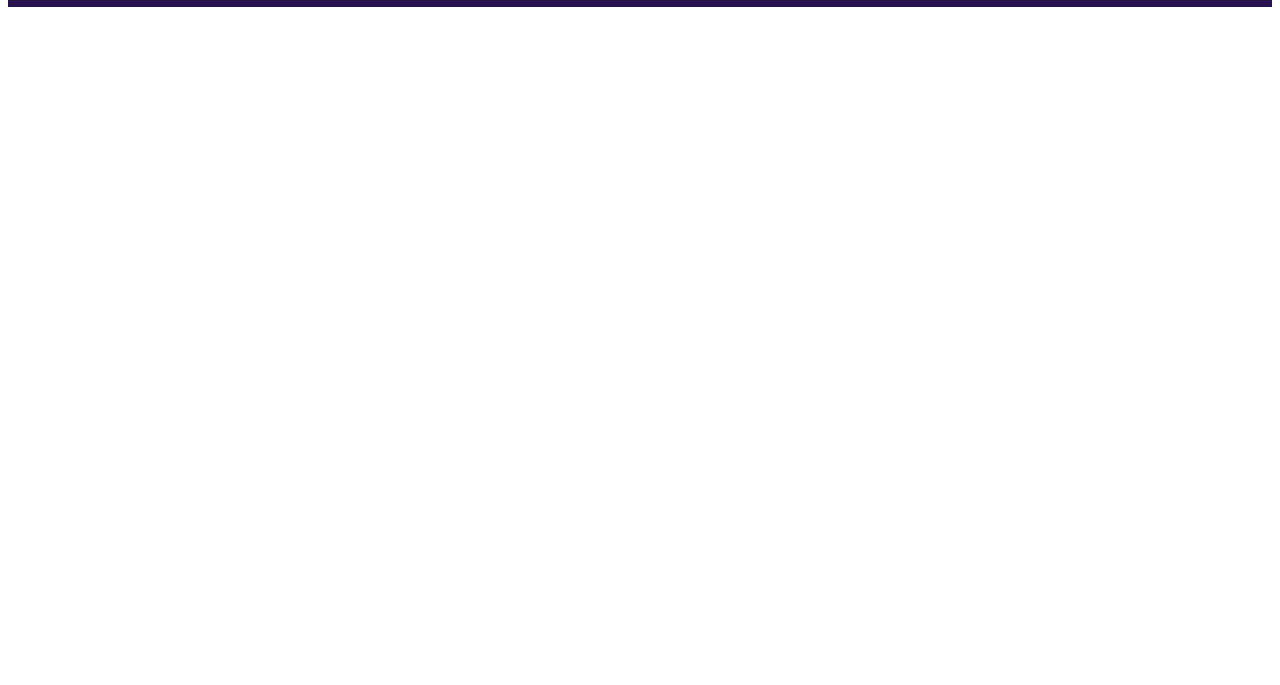
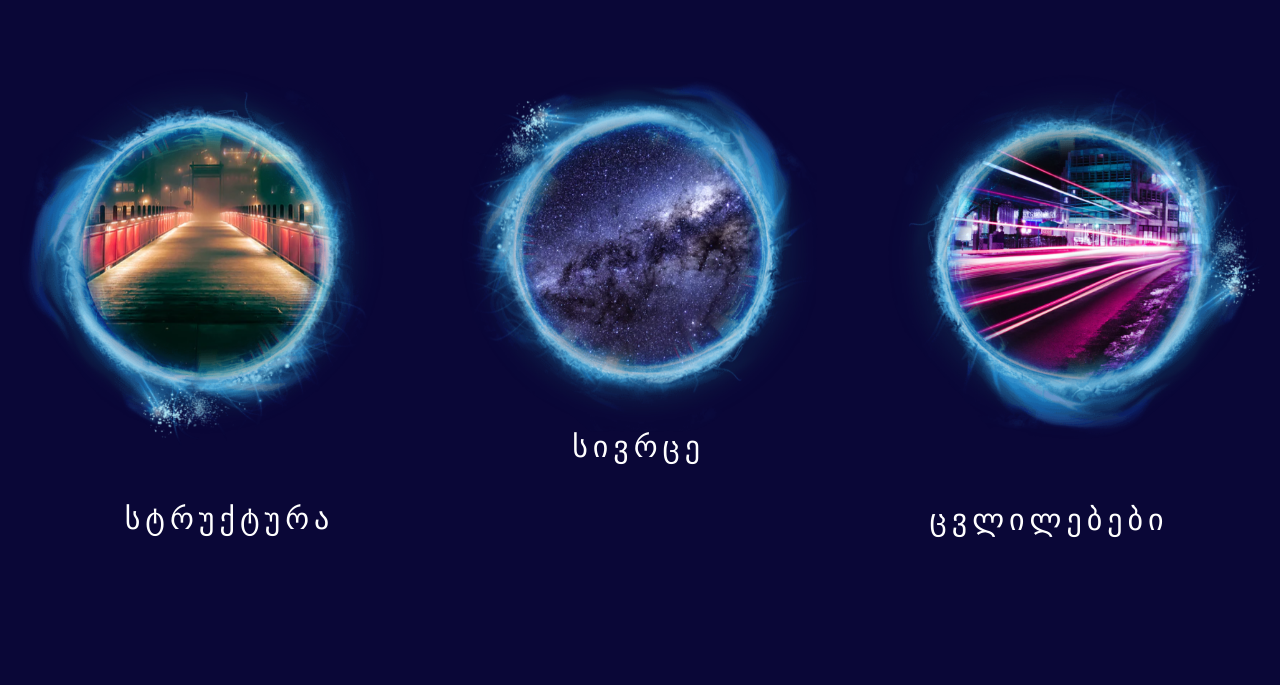
Before and after one commit to davidunilab/davidunilab.wwm, a PHP site: page / in a window 1280 px wide. Shown: the part 701-1386 px from the top of the page. Before the commit the page ends 708 px from the top, so only its background shows below. Run offline with PHP 8.4, Linux system fonts and the light colour scheme; some web fonts are replaced; grey boxes are pictures that could not be loaded.

Commit message:
added main page

```diff
--- a/css/style.css
+++ b/css/style.css
@@ -1,24 +1,69 @@
+/* http://meyerweb.com/eric/tools/css/reset/
+   v2.0 | 20110126
+   License: none (public domain)
+*/
+html, body, div, span, applet, object, iframe, h1, h2, h3, h4, h5, h6, p, blockquote, pre, a, abbr, acronym, address, big, cite, code, del, dfn, em, img, ins, kbd, q, s, samp, small, strike, strong, sub, sup, tt, var, b, u, i, center, dl, dt, dd, ol, ul, li, fieldset, form, label, legend, table, caption, tbody, tfoot, thead, tr, th, td, article, aside, canvas, details, embed, figure, figcaption, footer, header, hgroup, menu, nav, output, ruby, section, summary, time, mark, audio, video {
+  margin: 0;
+  padding: 0;
+  border: 0;
+  font-size: 100%;
+  font: inherit;
+  vertical-align: baseline;
+}
+
+/* HTML5 display-role reset for older browsers */
+article, aside, details, figcaption, figure, footer, header, hgroup, menu, nav, section {
+  display: block;
+}
+
+body {
+  line-height: 1;
+}
+
+ol, ul {
+  list-style: none;
+}
+
+blockquote, q {
+  quotes: none;
+}
+
+blockquote:before, blockquote:after {
+  content: '';
+  content: none;
+}
+
+q:before, q:after {
+  content: '';
+  content: none;
+}
+
+table {
+  border-collapse: collapse;
+  border-spacing: 0;
+}
+
 .container {
   max-width: 1440px;
   margin: 0 auto;
   position: relative;
 }
 
-li {
-  list-style: none;
+body {
+  font-family: "BPG Glaho Bold", sans-serif;
 }
 
 .background {
   position: relative;
-  background-image: -webkit-gradient(linear, left top, left bottom, from(rgba(70, 50, 80, 0.3)), to(#281350)), url(https://images.unsplash.com/photo-1518066000714-58c45f1a2c0a?ixid=MnwxMjA3fDB8MHxwaG90by1wYWdlfHx8fGVufDB8fHx8&ixlib=rb-1.2.1&auto=format&fit=crop&w=1050&q=80);
-  background-image: linear-gradient(to bottom, rgba(70, 50, 80, 0.3), #281350), url(https://images.unsplash.com/photo-1518066000714-58c45f1a2c0a?ixid=MnwxMjA3fDB8MHxwaG90by1wYWdlfHx8fGVufDB8fHx8&ixlib=rb-1.2.1&auto=format&fit=crop&w=1050&q=80);
+  background-image: -webkit-gradient(linear, left top, left bottom, from(rgba(70, 50, 80, 0.3)), to(#0a0737)), url(https://images.unsplash.com/photo-1518066000714-58c45f1a2c0a?ixid=MnwxMjA3fDB8MHxwaG90by1wYWdlfHx8fGVufDB8fHx8&ixlib=rb-1.2.1&auto=format&fit=crop&w=1050&q=80);
+  background-image: linear-gradient(to bottom, rgba(70, 50, 80, 0.3), #0a0737), url(https://images.unsplash.com/photo-1518066000714-58c45f1a2c0a?ixid=MnwxMjA3fDB8MHxwaG90by1wYWdlfHx8fGVufDB8fHx8&ixlib=rb-1.2.1&auto=format&fit=crop&w=1050&q=80);
   background-size: cover;
   width: 100%;
   height: 700px;
 }
 
 header {
-  z-index: 1;
+  z-index: 21;
 }
 
 header nav {
@@ -54,14 +99,55 @@ header nav .profile {
 }
 
 header .site_name {
+  font-size: 72px;
+  letter-spacing: 12px;
   position: absolute;
-  top: 40%;
+  top: 50%;
   right: 50%;
   -webkit-transform: translate(50%, -50%);
           transform: translate(50%, -50%);
-  font-size: 72px;
   color: white;
   text-align: center;
+  line-height: 150px;
   width: 550px;
 }
+
+.portals {
+  display: -webkit-box;
+  display: -ms-flexbox;
+  display: flex;
+  -webkit-box-pack: space-evenly;
+      -ms-flex-pack: space-evenly;
+          justify-content: space-evenly;
+  min-height: 400px;
+  background-color: #0a0737;
+  padding-bottom: 150px;
+}
+
+.portals div {
+  display: -webkit-box;
+  display: -ms-flexbox;
+  display: flex;
+  -webkit-box-pack: center;
+      -ms-flex-pack: center;
+          justify-content: center;
+  -webkit-box-align: center;
+      -ms-flex-align: center;
+          align-items: center;
+  -webkit-box-orient: vertical;
+  -webkit-box-direction: normal;
+      -ms-flex-direction: column;
+          flex-direction: column;
+}
+
+.portals div img {
+  width: 100%;
+}
+
+.portals div a {
+  color: white;
+  text-decoration: none;
+  font-size: 30px;
+  letter-spacing: 5px;
+}
 /*# sourceMappingURL=style.css.map */
--- a/index.html
+++ b/index.html
@@ -1,14 +1,21 @@
 <html lang="en">
+
 <head>
   <meta charset="UTF-8">
-    <meta http-equiv="X-UA-Compatible" content="IE=edge">
-    <meta name="viewport" content="width=device-width, initial-scale=1.0">
+  <meta http-equiv="X-UA-Compatible"
+    content="IE=edge">
+  <meta name="viewport"
+    content="width=device-width, initial-scale=1.0">
   <title>Wonder Wonder Of Mathematics</title>
   <link rel="stylesheet" href="css/style.css">
+  <link rel="stylesheet"
+    href="//cdn.web-fonts.ge/fonts/bpg-glaho-bold/css/bpg-glaho-bold.min.css">
 </head>
+
 <body>
 
-    <header class='container'>
+  <header>
+    <div class='container'>
       <div class='background'></div>
       <nav>
         <div class='logo'>
@@ -33,10 +40,30 @@
             <a>საიტის რუკა</a>
           </li>
         </ul>
-          <img class='profile' src='images/profile.svg'>
+        <img class='profile'
+          src='images/profile.svg'>
       </nav>
-        <div class='site_name'>Wonder World of Mathematics</div>
+      <div class='site_name'>მათემატიკის საოცარი
+        სამყარო</div>
+    </div>
   </header>
+  <div class="container">
+    <section class="portals">
+      <div>
+        <img src="images/structure_portal.png" alt="structure_portal">
+        <a href="structure.html">სტრუქტურა</a>
+      </div>
+      <div>
+        <img src="images/space_portal.png" alt="space_portal">
+        <a href="space.html">სივრცე</a>
+      </div>
+      <div>
+        <img src="images/change_portal.png" alt="change_portal">
+        <a href="change.html">ცვლილებები</a>
+      </div>
+    </section>
+  </div>
 
 </body>
+
 </html>
--- /dev/null
+++ b/scss/_reset.scss
@@ -0,0 +1,40 @@
+/* http://meyerweb.com/eric/tools/css/reset/
+   v2.0 | 20110126
+   License: none (public domain)
+*/
+
+html, body, div, span, applet, object, iframe, h1, h2, h3, h4, h5, h6, p, blockquote, pre, a, abbr, acronym, address, big, cite, code, del, dfn, em, img, ins, kbd, q, s, samp, small, strike, strong, sub, sup, tt, var, b, u, i, center, dl, dt, dd, ol, ul, li, fieldset, form, label, legend, table, caption, tbody, tfoot, thead, tr, th, td, article, aside, canvas, details, embed, figure, figcaption, footer, header, hgroup, menu, nav, output, ruby, section, summary, time, mark, audio, video {
+    margin: 0;
+    padding: 0;
+    border: 0;
+    font-size: 100%;
+    font: inherit;
+    vertical-align: baseline; }
+
+  /* HTML5 display-role reset for older browsers */
+
+  article, aside, details, figcaption, figure, footer, header, hgroup, menu, nav, section {
+    display: block; }
+
+  body {
+    line-height: 1; }
+
+  ol, ul {
+    list-style: none; }
+
+  blockquote, q {
+    quotes: none; }
+
+  blockquote {
+    &:before, &:after {
+      content: '';
+      content: none; } }
+
+  q {
+    &:before, &:after {
+      content: '';
+      content: none; } }
+
+  table {
+    border-collapse: collapse;
+    border-spacing: 0; }
--- /dev/null
+++ b/scss/_vars.scss
@@ -0,0 +1,3 @@
+$white: white;
+$gradientStart:rgba(70, 50, 80, 0.3);
+$gradientEnd: rgba(10, 7, 55, 1);
--- a/css/style.scss
+++ b/scss/style.scss
@@ -1,17 +1,19 @@
+@import "./vars";
+@import "./reset";
 .container {
     max-width: 1440px;
     margin: 0 auto;
     position: relative;
   }
-  li {
-    list-style: none;
-  }
+body{
+  font-family: "BPG Glaho Bold", sans-serif;
+}
   .background {
     position: relative;
     background-image: linear-gradient(
         to bottom,
-        rgba(70, 50, 80, 0.3),
-        rgba(40, 19, 80, 100)
+        $gradientStart,
+        $gradientEnd
       ),
       url(https://images.unsplash.com/photo-1518066000714-58c45f1a2c0a?ixid=MnwxMjA3fDB8MHxwaG90by1wYWdlfHx8fGVufDB8fHx8&ixlib=rb-1.2.1&auto=format&fit=crop&w=1050&q=80);
     background-size: cover;
@@ -19,7 +21,7 @@
     height: 700px;
   }
   header {
-    z-index: 1;
+    z-index: 21;
     nav {
       position: absolute;
       top: 0;
@@ -32,7 +34,7 @@
         li {
           margin-right: 20px;
           a {
-            color: white;
+            color: $white;
           }
         }
       }
@@ -41,13 +43,38 @@
       }
     }
     .site_name {
+      font-size: 72px;
+      letter-spacing: 12px;
       position: absolute;
-      top: 40%;
+      top: 50%;
       right: 50%;
       transform: translate(50%, -50%);
-      font-size: 72px;
-      color: white;
+      color: $white;
       text-align: center;
+      line-height: 150px;
       width: 550px;
     }
   }
+
+  .portals{
+    display: flex;
+    justify-content: space-evenly;
+    min-height:400px;
+    background-color: $gradientEnd;
+    padding-bottom: 150px;
+    div{
+      display: flex;
+      justify-content: center;
+      align-items: center;
+      flex-direction: column;
+      img{
+        width:100%;
+      }
+      a{
+        color:$white;
+        text-decoration: none;
+        font-size: 30px;
+        letter-spacing: 5px;
+      }
+    }
+  }
```
Also changed, not shown: images/change_portal.png (added), images/space_portal.png (added), images/structure_portal.png (added), 1 other file. Lines whose indentation alone changed are shown as unchanged.
